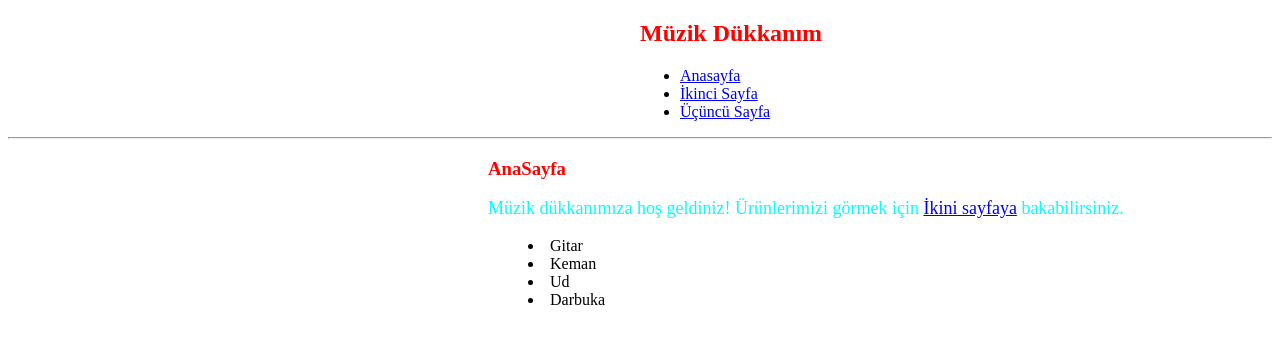
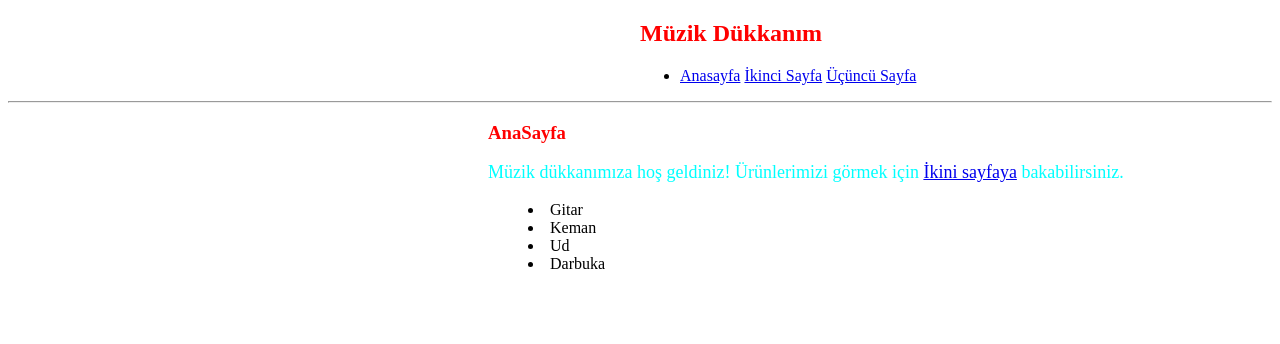
Before and after one commit to mmtdemr42/PatikaDevOdevler, a plain HTML site: page Css/Odev_1/odev_1.html in a window 1280 px wide. Drawn offline with Linux system fonts and the light colour scheme.

Commit message:
yatay ekleem yapıldı

```diff
--- a/Css/Odev_1/odev_1.html
+++ b/Css/Odev_1/odev_1.html
@@ -12,9 +12,9 @@
         <nav>
             <h1 class="baslik">Müzik Dükkanım</h1>
             <ul>
-                <li><a href="odev1_html">Anasayfa</a></li>
-                <li><a href="ıkıncı.html">İkinci Sayfa</a></li>
-                <li><a href="ucuncu.html">Üçüncü Sayfa</a></li>
+                <li><a href="odev1_html">Anasayfa</a>
+                <a href="ıkıncı.html">İkinci Sayfa</a>
+                <a href="ucuncu.html">Üçüncü Sayfa</a></li>
             </ul>
         </nav>
     </header>
```
